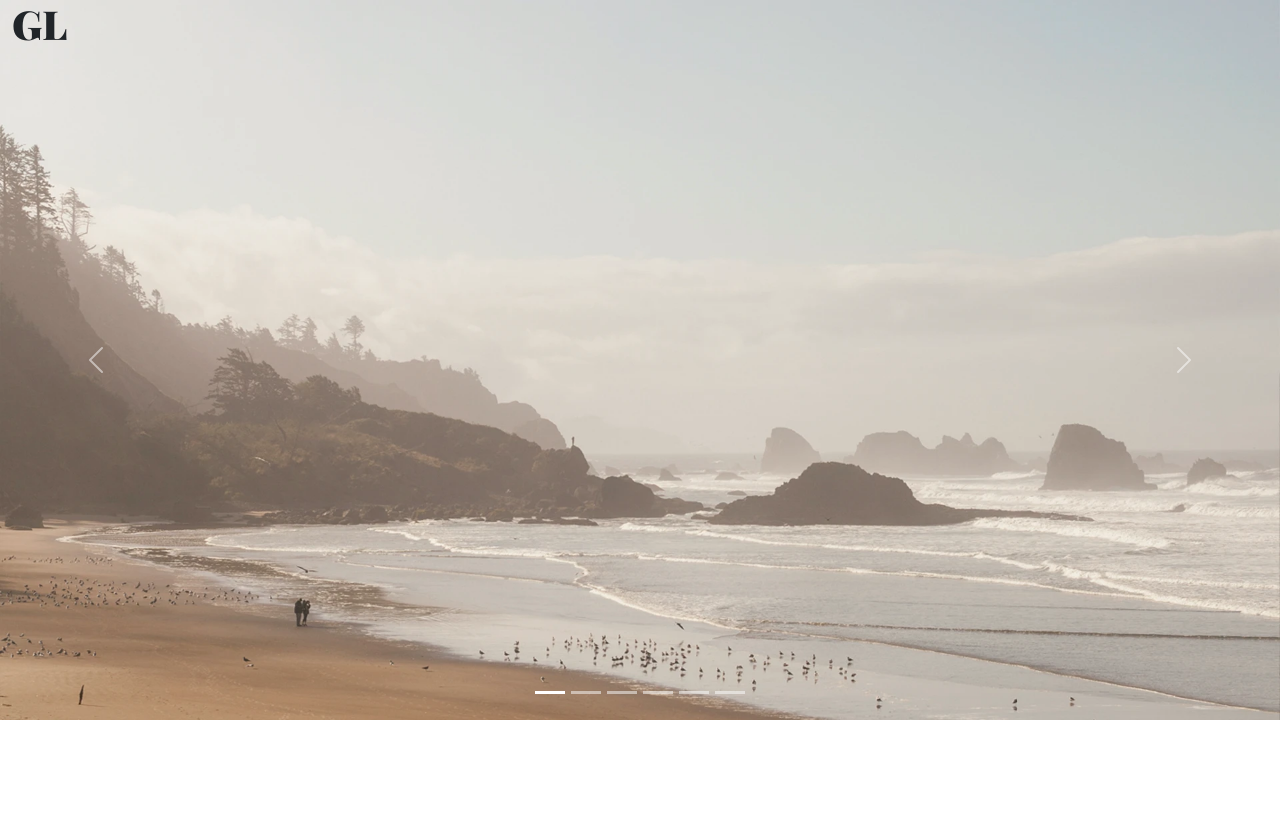
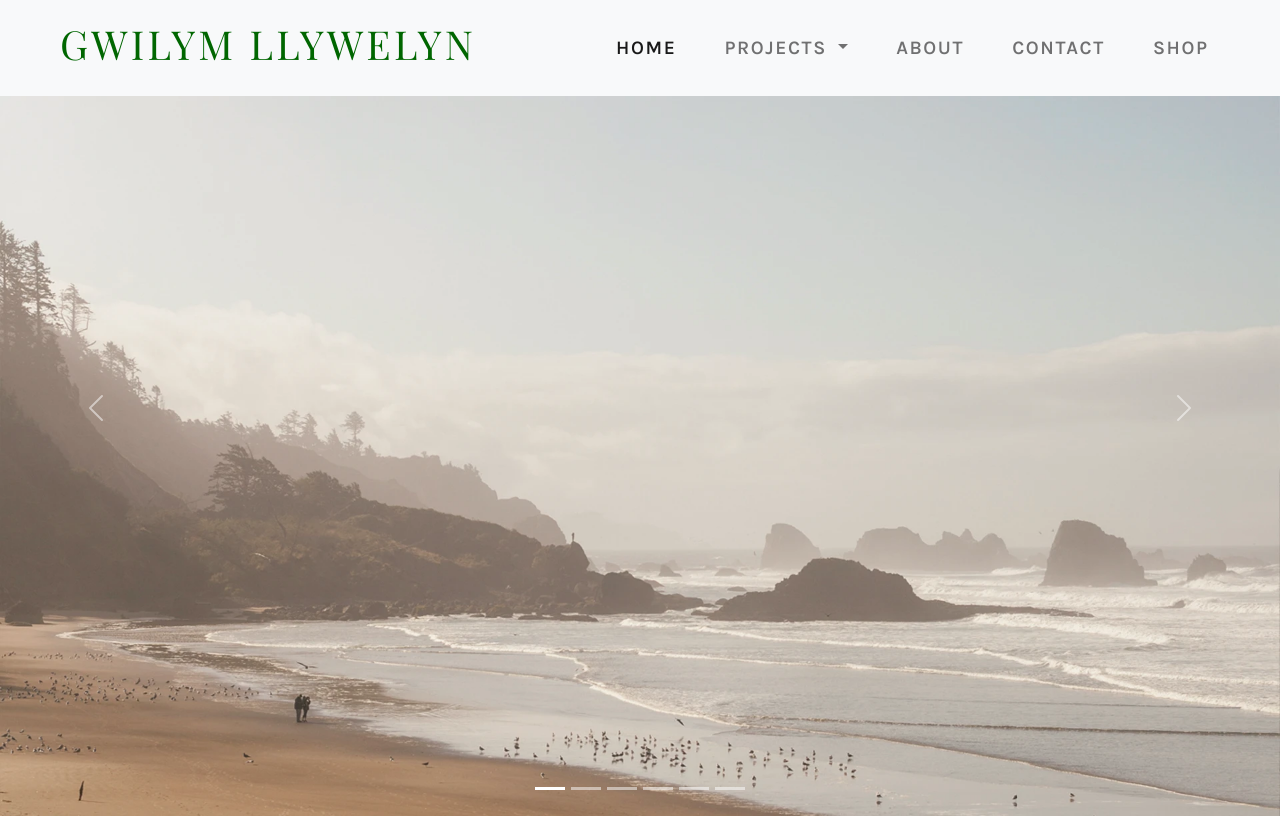
Before and after one commit to al-ell/photography-website, a Django app: page / in a window 1280 px wide. Before the commit the page ends 720 px from the top, so only its background shows below. Run offline with Django 3.2, Linux system fonts and the light colour scheme.

Commit message:
add bootstrap nav

```diff
--- a/home/templates/home/index.html
+++ b/home/templates/home/index.html
@@ -1,9 +1,12 @@
 {% extends 'base.html' %}
 {% load static %}
 
+{% block page_header %}
+{% endblock %}
+
 {% block content %}
 <!-- Carousel from Bootstrap 5 Docs -->
-<div id="carouselIndicators" class="carousel slide" data-bs-ride="carousel">
+<div id="carouselIndicators" class="homepage-carousel carousel slide" data-bs-ride="carousel">
     <div class="carousel-indicators">
       <button type="button" data-bs-target="#carouselIndicators" data-bs-slide-to="0" class="active" aria-current="true" aria-label="Slide 1"></button>
       <button type="button" data-bs-target="#carouselIndicators" data-bs-slide-to="1" aria-label="Slide 2"></button>
@@ -32,11 +35,11 @@
             <img src="/media/18.webp" class="d-block w-100" alt="...">
         </div>
     </div>
-    <button class="carousel-control-prev" type="button" data-bs-target="#carouselExampleIndicators" data-bs-slide="prev">
+    <button class="carousel-control-prev" type="button" data-bs-target="#carouselIndicators" data-bs-slide="prev">
         <span class="carousel-control-prev-icon" aria-hidden="true"></span>
         <span class="visually-hidden">Previous</span>
     </button>
-    <button class="carousel-control-next" type="button" data-bs-target="#carouselExampleIndicators" data-bs-slide="next">
+    <button class="carousel-control-next" type="button" data-bs-target="#carouselIndicators" data-bs-slide="next">
         <span class="carousel-control-next-icon" aria-hidden="true"></span>
         <span class="visually-hidden">Next</span>
     </button>
--- a/static/css/base.css
+++ b/static/css/base.css
@@ -1,16 +1,17 @@
 /* Fonts - from Google Fonts */
 
-.logo-font {
+.playfair-display-sc-black {
     font-family: "Playfair Display SC", serif;
     font-weight: 900;
     font-style: normal;
-}
+  }
 
 .heading-font {
     font-family: "Karla", sans-serif;
     font-optical-sizing: auto;
     font-weight: 600;
     font-style: normal;
+    font-size: 1.2rem;
 }
 
 .paragraph-font {
@@ -19,3 +20,29 @@
     font-weight: 300;
     font-style: normal;
 }
+
+/* Nav */
+
+.navbar {
+    text-transform: uppercase;
+    width: 100%;
+    height: 6rem;
+}
+
+
+.navbar-nav li {
+    padding: 0 1rem;
+    letter-spacing: 0.1rem;
+}
+
+.logo {
+    text-decoration: none;
+    color: #006600;
+    font-size: 2rem;
+    letter-spacing: 0.2rem;
+}
+
+
+.homepage-carousel {
+    padding-top: 6rem;
+}
--- a/templates/base.html
+++ b/templates/base.html
@@ -42,8 +42,8 @@
     <title>Gwilym Llywelyn {% block extra_title %}{% endblock %}</title>
   </head>
   <body>
-    <header class="container-fluid fixed-top">
-        <h1 class="logo-font">GL</h1>
+    <header class="container-fluid fixed-top g-0">
+      {% include 'includes/main-nav.html' %}
     </header>
 
     {% if messages %}
--- /dev/null
+++ b/templates/includes/main-nav.html
@@ -0,0 +1,39 @@
+<nav class="navbar navbar-expand-lg bg-light">
+    <div class="container-fluid">
+        <div class="row">
+            <div class="col-sm-10 col-md-6 ms-5 mt-5 logo-container">
+                <a class="navbar-brand logo playfair-display-sc-black uppercase" href="#"><span><h1>Gwilym Llywelyn</h1></span></a>
+            </div>
+        </div>
+        <div class="col-sm-2 col-md-6 justify-content-end me-5">
+            <button class="navbar-toggler" type="button" data-bs-toggle="collapse" data-bs-target="#navbarTogglerDemo02" aria-controls="navbarTogglerDemo02" aria-expanded="false" aria-label="Toggle navigation">
+                <span class="navbar-toggler-icon"></span>
+              </button>
+              <div class="collapse navbar-collapse" id="navbarTogglerDemo02">
+                <ul class="navbar-nav ms-auto mb-2 mb-lg-0 heading-font uppercase">
+                  <li class="nav-item">
+                    <a class="nav-link active" aria-current="page" href="#">Home</a>
+                  </li>
+                  <li class="nav-item dropdown">
+                    <a class="nav-link dropdown-toggle" href="#" role="button" data-bs-toggle="dropdown" aria-expanded="false">
+                      Projects
+                    </a>
+                    <ul class="dropdown-menu">
+                      <li><a class="dropdown-item" href="#">Wales</a></li>
+                      <li><a class="dropdown-item" href="#">Discovery</a></li>
+                    </ul>
+                  </li>
+                  <li class="nav-item">
+                    <a class="nav-link" href="#">About</a>
+                  </li>
+                  <li class="nav-item">
+                    <a class="nav-link" href="#">Contact</a>
+                  </li>
+                  <li class="nav-item">
+                    <a class="nav-link" href="#">Shop</a>
+                  </li>
+                </ul>
+              </div>
+            </div>
+        </div>
+  </nav>
```
